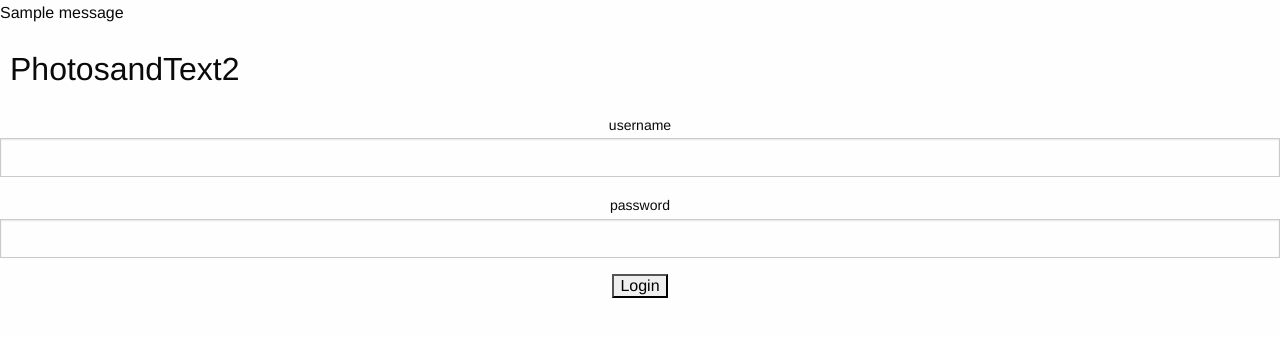
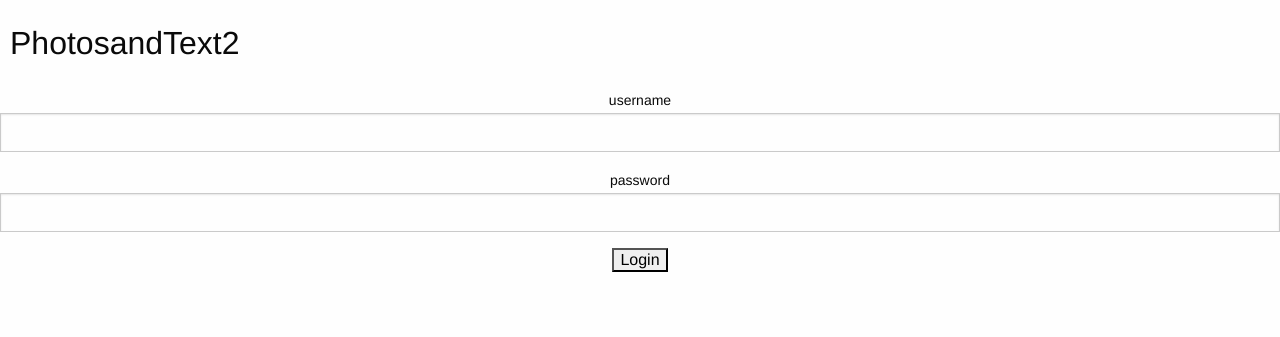
Before and after one commit to jaredhaight/photosandtext2, a Flask app: page /login in a window 1280 px wide. Shown: the top 337 px of the page. Run offline with Flask 2, Linux system fonts and the light colour scheme; tables that the repository leaves empty hold one stand-in row (values such as "Sample post"); one stand-in notice (Sample message) is shown; some libraries are stand-ins or nearby versions.

Commit message:
Changed message flashing.

```diff
--- a/photosandtext2/templates/base.html
+++ b/photosandtext2/templates/base.html
@@ -10,17 +10,6 @@
     <title>{% block title %}{% endblock %}</title>
   </head>
   <body>
-    {% with messages = get_flashed_messages() %}
-    {% if messages %}
-      <div class="row">
-        <div class="small-12 columns message">
-        {% for message in messages %}
-          <p>{{ message }}</p>
-        {% endfor %}
-        </div>
-      </div>
-    {% endif %}
-    {% endwith %}
     <div id="header">{% block header %}{% endblock %}</div>
     <div id="content">{% block content %}{% endblock %}</div>
     <div id="footer">
```
